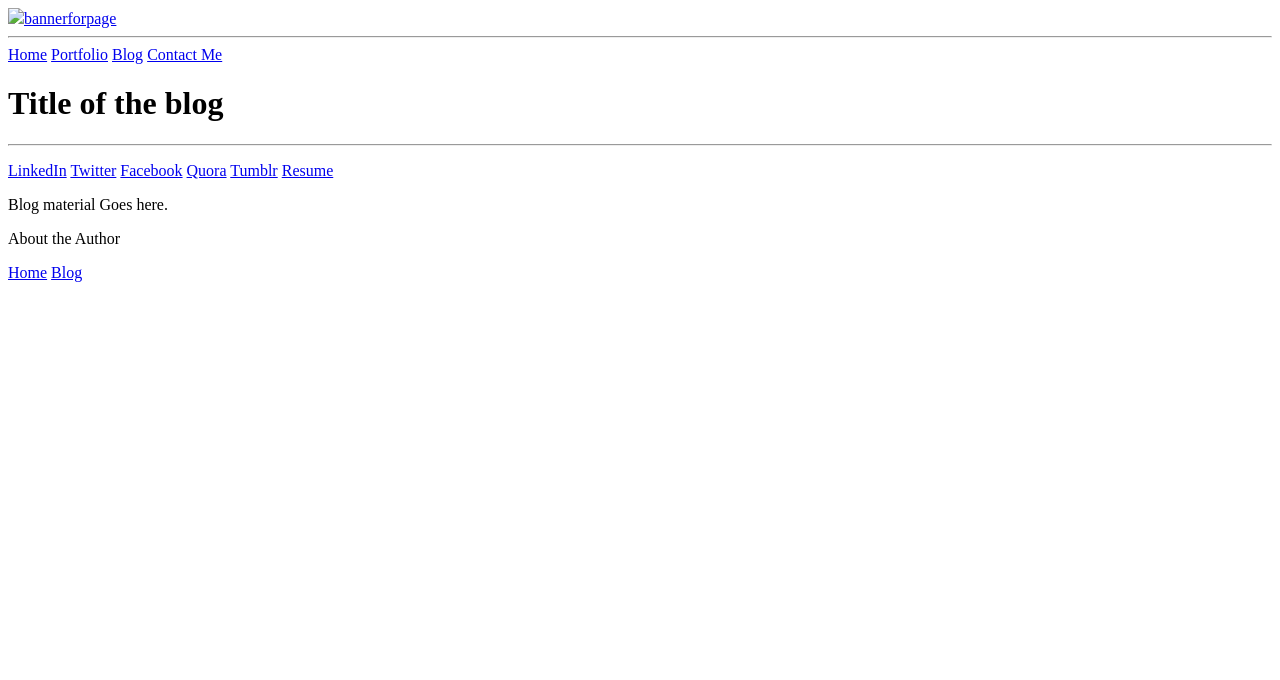
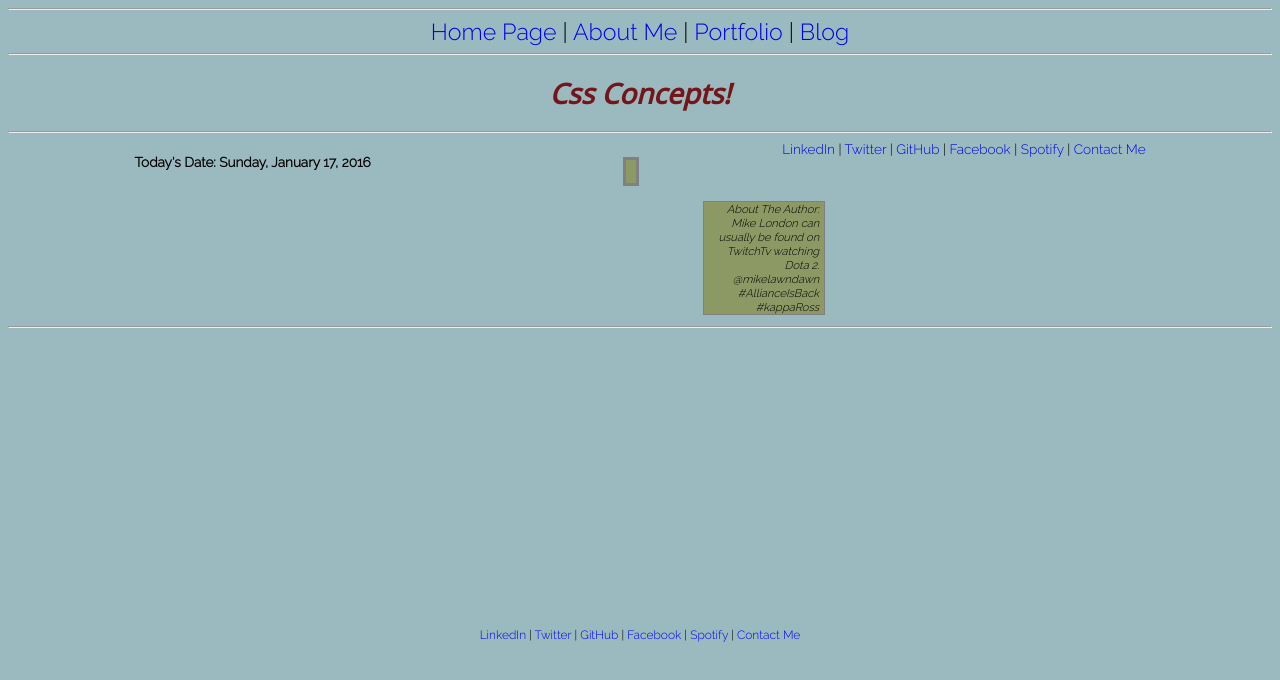
Before and after one commit to mikelondon/mikelondon.github.io, a plain HTML site: page blog/blog-template.html in a window 1280 px wide. Drawn offline with Linux system fonts and the light colour scheme.

```diff
--- a/blog/blog-template.html
+++ b/blog/blog-template.html
@@ -1,62 +1,62 @@
-
 <!DOCTYPE html>
 <html>
+
   <head>
-  <title>This Current Blog Post</title>
+    <link href='../stylesheets/blog.css' rel='stylesheet' type='text/css'>
+    <title>Css Concepts</title>
   </head>
 
-  <body class= "body">
+<main>
+  <hr>
 
- <a href='#'><img src= "#">bannerforpage</a>
+   <nav class="center-links">
+      <a href="http://mikelondon.github.io/">Home Page</a> |
+      <a href="#">About Me</a> |
+      <a href="#">Portfolio</a> |
+      <a href="https://mikelondon.github.io/blog/index.html">Blog</a>
+    </nav>
 
- <hr>
- <a href='#'>Home</a>
- <a href='#'>Portfolio</a>
- <a href='#'>Blog</a>
- <a href='#'>Contact Me</a>
+  <hr>
 
-  <h1> Title of the blog
-  </h1>
+    <h1> Css Concepts!</h1>
+<hr>
+   <div>
+      <h3>Today's Date: Sunday, January 17, 2016</h3>
+      <nav>
+     <a href="https://www.linkedin.com/in/mikelondon1">LinkedIn</a> |
+      <a href="https://twitter.com/mikelondon">Twitter</a> |
+      <a href="https://github.com/mikelondon">GitHub</a>  |
+      <a href="https://www.facebook.com/mikelawndawn">Facebook</a> |
+      <a href="https://open.spotify.com/user/121548931"> Spotify </a> |
+      <a href="#"> Contact Me </a>
+      </nav>
+    </div>
 
-   <hr>
+    <section>
+      <p>
 
- <p>
-  <a href='https://www.linkedin.com'>LinkedIn</a>
- <a href='https://twitter.com'>Twitter</a>
- <a href='https://www.facebook.com'>Facebook</a>
- <a href='https://Quora.com'>Quora</a>
- <a href='https://Tumblr.com'>Tumblr</a>
- <a href='#'>Resume</a>
-</p>
+      </p>
 
-<p>
-  Blog material Goes here.
-</p>
+      </section>
 
-<p>
-About the Author</p>
-<p>
-<a href='#'>Home</a>
-<a href='#'>Blog</a>
-</p>
+      <article>
+        <p>
+          About The Author: Mike London can usually be found on TwitchTv watching Dota 2. @mikelawndawn #AllianceIsBack
+          #kappaRoss
+        </p>
+      </article>
 
-</body>
+  </main>
+
+  <footer>
+    <hr>
+    <nav>
+     <a href="https://www.linkedin.com/in/mikelondon1">LinkedIn</a> |
+      <a href="https://twitter.com/mikelondon">Twitter</a> |
+      <a href="https://github.com/mikelondon">GitHub</a>  |
+      <a href="https://www.facebook.com/mikelawndawn">Facebook</a> |
+      <a href="https://open.spotify.com/user/121548931"> Spotify </a> |
+      <a href="mailto:mikelawndawn@gmail.com"> Contact Me </a>
+    </nav>
+  </footer>
 </html>
-
-<!--
-
-How was it to wireframe and create an HTML page with a pair?
-- I feel that this was a great experience overall. It really solidified the basics of HTML for me.  The wireframing experience with a pair was also nice that I was able to explain my design process with another person.
-
-Did you find wireframing to be helpful to your development process?
-- Wireframing is a good way to plan out a project before starting to code. I think that it is similar to pseudo-coding out a program. Instead of just coding something out, I feel that the wireframe is a good way to build a great foundation for the website.
-
-What did you and your pair decide made a good wireframe?
-- A good wireframe to us meant something clean, organized and easy to maneuver.
-
-What new semantic elements did you learn about (if any)?
-- Although I did not implement them into this assignment, I learned that semantic elements are used to group pieces of HTML to increase readability. I implemented many semantic elements into my actual website/blog posts.
-
-
-
--->
--- a/stylesheets/default.css
+++ b/stylesheets/default.css
@@ -1,5 +1,9 @@
 @import url(https://fonts.googleapis.com/css?family=Raleway:300);
 
+.wrapper{
+  width: 1026px;
+  margin: 0 auto;
+}
 html    {
     background-color: #9BBABF;
   }
@@ -38,10 +42,12 @@ p {
 }
 
 footer > nav {
-  position: relative;
-  margin: 300px 0 0 0;
-  font-family: "Raleway", sans-serif;
-  font-size: .75em;
+    position: fixed;
+    margin: 500px 10% 0 15%;
+    font-family: "Raleway", sans-serif;
+    font-size: .75em;
+    display: inline-block;
+    clear: both;
 }
 
 a {
```
Also changed, not shown: blog/arrays-hashes.html (+0 -2 lines), blog/css-concepts.html (+0 -2 lines), blog/enumerable-methods.html (added, +101 -0 lines), blog/git.html (+0 -2 lines), blog/index.html (+0 -2 lines), blog/online-security-discussion.html (+0 -4 lines), index.html (+3 -11 lines), imgs/enumerable-1.png (added), imgs/enumerable-2.png (added), imgs/enumerable-3.png (added), imgs/enumerable-4.png (added).
